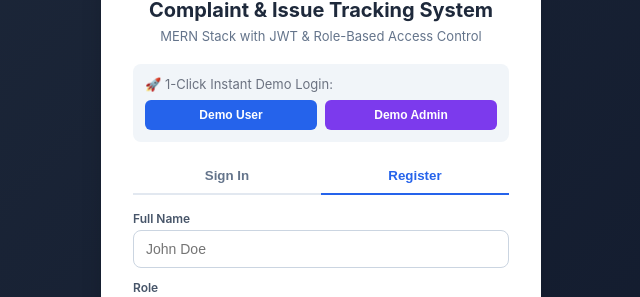
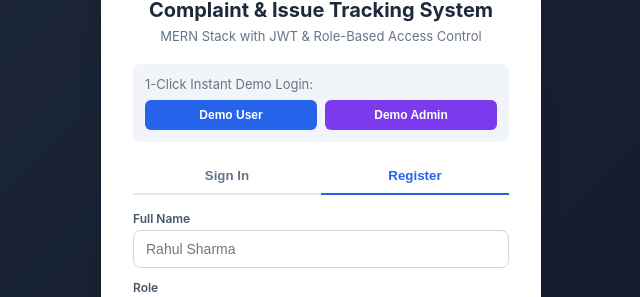
Before and after one commit to gkhushi512005/complaint-tracking-system, a React (Vite) app: page / in a window 1280 px wide. Both pictures are taken after a click on the button "Register". Shown: the part 135-432 px from the top of the page, without its empty margins (319-959 px from the left). Built offline with nearby package versions, Linux system fonts and the light colour scheme.

Commit message:
Update App.jsx

```diff
--- a/App.jsx
+++ b/App.jsx
@@ -207,7 +207,7 @@ export default function App() {
           </div>
 
           <div className="demo-buttons">
-            <p style={{ fontSize: '13px', color: '#6b7280', marginBottom: '8px' }}>🚀 1-Click Instant Demo Login:</p>
+            <p style={{ fontSize: '13px', color: '#6b7280', marginBottom: '8px' }}> 1-Click Instant Demo Login:</p>
             <div style={{ display: 'flex', gap: '8px' }}>
               <button type="button" className="btn-demo" onClick={() => handleDemoLogin('user')}>
                 Demo User
@@ -232,7 +232,7 @@ export default function App() {
                 <input
                   type="text"
                   required
-                  placeholder="John Doe"
+                  placeholder="Rahul Sharma"
                   value={authForm.name}
                   onChange={(e) => setAuthForm({ ...authForm, name: e.target.value })}
                 />
@@ -283,7 +283,7 @@ export default function App() {
       {/* Top Navbar */}
       <header className="navbar">
         <div className="nav-brand">
-          <span className="brand-logo">🛡️</span>
+          <span className="brand-logo"></span>
           <h2>IssueTracker</h2>
         </div>
 
```
